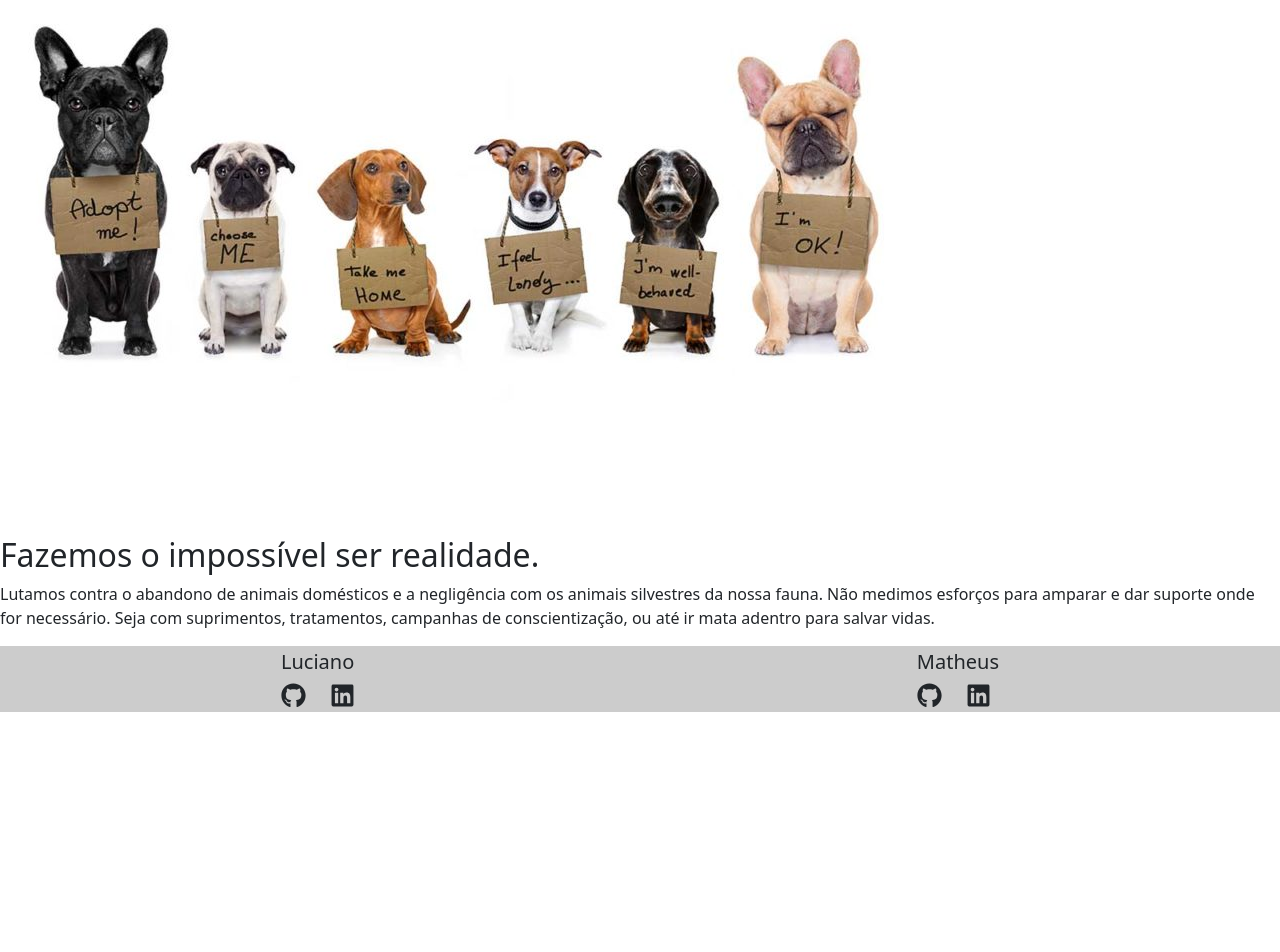
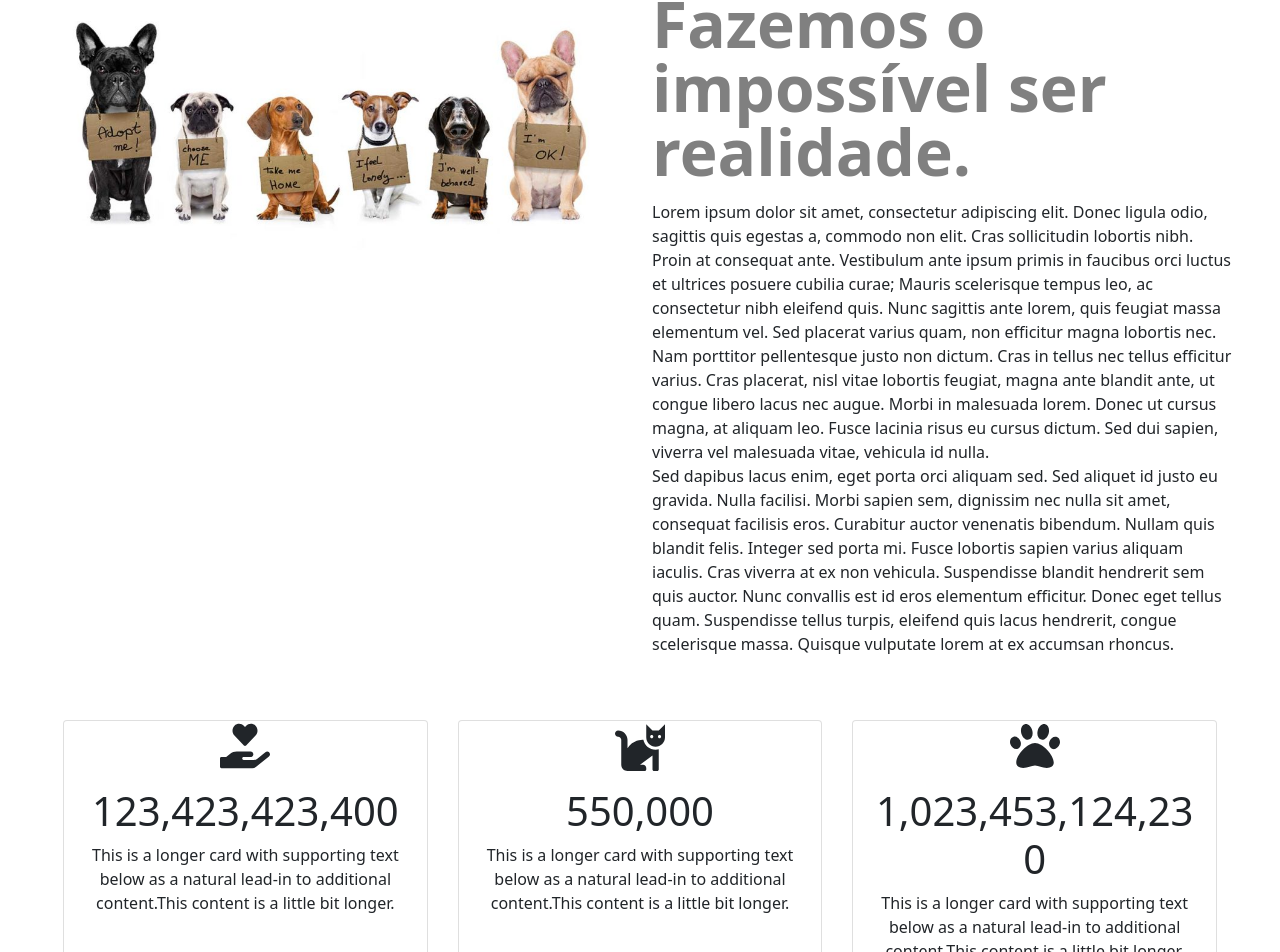
Before and after one commit to lucianobfs/helping-paws, a React (Create React App) app: page / in a window 1280 px wide. Shown: the part 1113-2065 px from the top of the page. Before the commit the page ends 1825 px from the top, so only its background shows below. Built offline with nearby package versions, Linux system fonts and the light colour scheme.

Commit message:
mudancas na home

```diff
--- a/package.json
+++ b/package.json
@@ -14,6 +14,7 @@
     "bootstrap": "^5.1.3",
     "react": "^17.0.2",
     "react-bootstrap": "^2.0.2",
+    "react-countup": "^6.1.0",
     "react-dom": "^17.0.2",
     "react-icons": "^4.3.1",
     "react-router-dom": "^6.0.2",
--- a/src/components/Footer.js
+++ b/src/components/Footer.js
@@ -4,7 +4,7 @@ import { Link } from "react-router-dom"
 
 function Footer() {
     return (
-        <footer className="text-left text-dark footer--pin" style={{ backgroundColor: "rgba(0, 0, 0, 0.2)", position: "relative", left: 0, bottom: 0, right: 0, maxHeight: "calc(100vh - 67px)" }}>
+        <footer className="text-left text-dark footer--pin mt-5" style={{ backgroundColor: "rgba(0, 0, 0, 0.2)", position: "relative", left: 0, bottom: 0, right: 0, maxHeight: "calc(100vh - 67px)" }}>
 
             <div className="">
 
--- a/src/components/Home.js
+++ b/src/components/Home.js
@@ -2,6 +2,11 @@ import 'bootstrap/dist/css/bootstrap.min.css';
 import { Link, Routes, Route, Navigate } from "react-router-dom";
 import { useState, useEffect } from "react";
 import axios from "axios";
+
+import CountUp, { useCountUp } from 'react-countup';
+import { FaHandHoldingHeart } from "react-icons/fa";
+import { FaCat } from "react-icons/fa";
+import { FaPaw } from 'react-icons/fa';
 
 import img from '../assets/images/home.jpg';
 import img2 from "../assets/images/home2.jpg"
@@ -14,7 +19,7 @@ import EditPet from './EditPet';
 function Home() {
     return (
         <>
-            <div style={{ backgroundImage: `url(${img})`, backgroundSize: "cover", backgroundRepeat: "no-repeat", height: "900px"}}>
+            <div className="img-fluid" style={{ backgroundImage: `url(${img})`, backgroundSize: "cover", backgroundRepeat: "no-repeat", height: "900px" }}>
                 <div className="col-xxl-8 px-4 py-5">
                     <div className="row flex-lg-row-reverse align-items-center g-5 py-5">
                         <div className="col-10 col-sm-8 col-lg-6">
@@ -25,19 +30,62 @@ function Home() {
                     </div>
                 </div>
             </div>
-            <div className="">
-                <section>
-                    <div className="row">
-                        <div className="mw-100 p-0">
-                            <img src={img2} style={{ width: 'auto' }} />
-                        </div>
-                        <div>
-                            <h2>Fazemos o impossível ser realidade.</h2>
-                            <p>Lutamos contra o abandono de animais domésticos e a negligência com os animais silvestres da nossa fauna. Não medimos esforços para amparar e dar suporte onde for necessário. Seja com suprimentos, tratamentos, campanhas de conscientização, ou até ir mata adentro para salvar vidas.</p>
-                        </div>
+
+            <div className="container-fluid p-5">
+                <div className="row">
+                    <div className="col">
+                        <img className="img-fluid" src={img2} style={{maxWidth: "100%", height: 'auto' }} />
                     </div>
-                </section>
+                    <div className="col pt-5">
+                        <h2 className="display-5 fw-bold lh-1 mb-3" style={{ fontSize: "4em", color: "gray" }}>Fazemos o impossível ser realidade.</h2>
+                        <p>Lorem ipsum dolor sit amet, consectetur adipiscing elit. Donec ligula odio, sagittis quis egestas a, commodo non elit. Cras sollicitudin lobortis nibh. Proin at consequat ante. Vestibulum ante ipsum primis in faucibus orci luctus et ultrices posuere cubilia curae; Mauris scelerisque tempus leo, ac consectetur nibh eleifend quis. Nunc sagittis ante lorem, quis feugiat massa elementum vel. Sed placerat varius quam, non efficitur magna lobortis nec. Nam porttitor pellentesque justo non dictum. Cras in tellus nec tellus efficitur varius. Cras placerat, nisl vitae lobortis feugiat, magna ante blandit ante, ut congue libero lacus nec augue. Morbi in malesuada lorem. Donec ut cursus magna, at aliquam leo. Fusce lacinia risus eu cursus dictum. Sed dui sapien, viverra vel malesuada vitae, vehicula id nulla.<br />Sed dapibus lacus enim, eget porta orci aliquam sed. Sed aliquet id justo eu gravida. Nulla facilisi. Morbi sapien sem, dignissim nec nulla sit amet, consequat facilisis eros. Curabitur auctor venenatis bibendum. Nullam quis blandit felis. Integer sed porta mi. Fusce lobortis sapien varius aliquam iaculis. Cras viverra at ex non vehicula. Suspendisse blandit hendrerit sem quis auctor. Nunc convallis est id eros elementum efficitur. Donec eget tellus quam. Suspendisse tellus turpis, eleifend quis lacus hendrerit, congue scelerisque massa. Quisque vulputate lorem at ex accumsan rhoncus.  </p>
+                    </div>
+                </div>
+            </div>
 
+            <div className="card-deck mx-5">
+                <div className="card text-center">
+                    <i className="card-img-top" src="..." alt="Card image cap"><FaHandHoldingHeart size="50px"/></i>
+                    <div className="card-body">
+                        <CountUp start={0} end={123423423400} delay={0} duration={4}>
+                            {({ countUpRef }) => (
+                                <div>
+                                    <h1 ref={countUpRef} />
+                                </div>
+                            )}
+                        </CountUp>
+
+                        <p className="card-text">This is a longer card with supporting text below as a natural lead-in to additional content.This content is a little bit longer.</p>
+                    </div>
+                </div>
+                <div className="card text-center">
+                    <i className="card-img-top" src="..." alt="Card image cap"><FaCat size="50px"/></i>
+                    <div className="card-body">
+                        <CountUp start={0} end={550000} delay={0} duration={4}>
+                            {({ countUpRef }) => (
+                                <div>
+                                    <h1 ref={countUpRef} />
+                                </div>
+                            )}
+                        </CountUp>
+
+                        <p className="card-text">This is a longer card with supporting text below as a natural lead-in to additional content.This content is a little bit longer.</p>
+                    </div>
+                </div>
+                <div className="card text-center">
+                    <i className="card-img-top" src="..." alt="Card image cap"><FaPaw size="50px"/></i>
+                    <div className="card-body">
+                        <CountUp start={0} end={1023453124230} delay={0} duration={4}>
+                            {({ countUpRef }) => (
+                                <div>
+                                    <h1 ref={countUpRef} />
+                                </div>
+                            )}
+                        </CountUp>
+
+                        <p className="card-text">This is a longer card with supporting text below as a natural lead-in to additional content.This content is a little bit longer.</p>
+                    </div>
+                </div>
             </div>
         </>
     );
```
Also changed, not shown: 1 other file (tests, documents, lock files or other folders).
